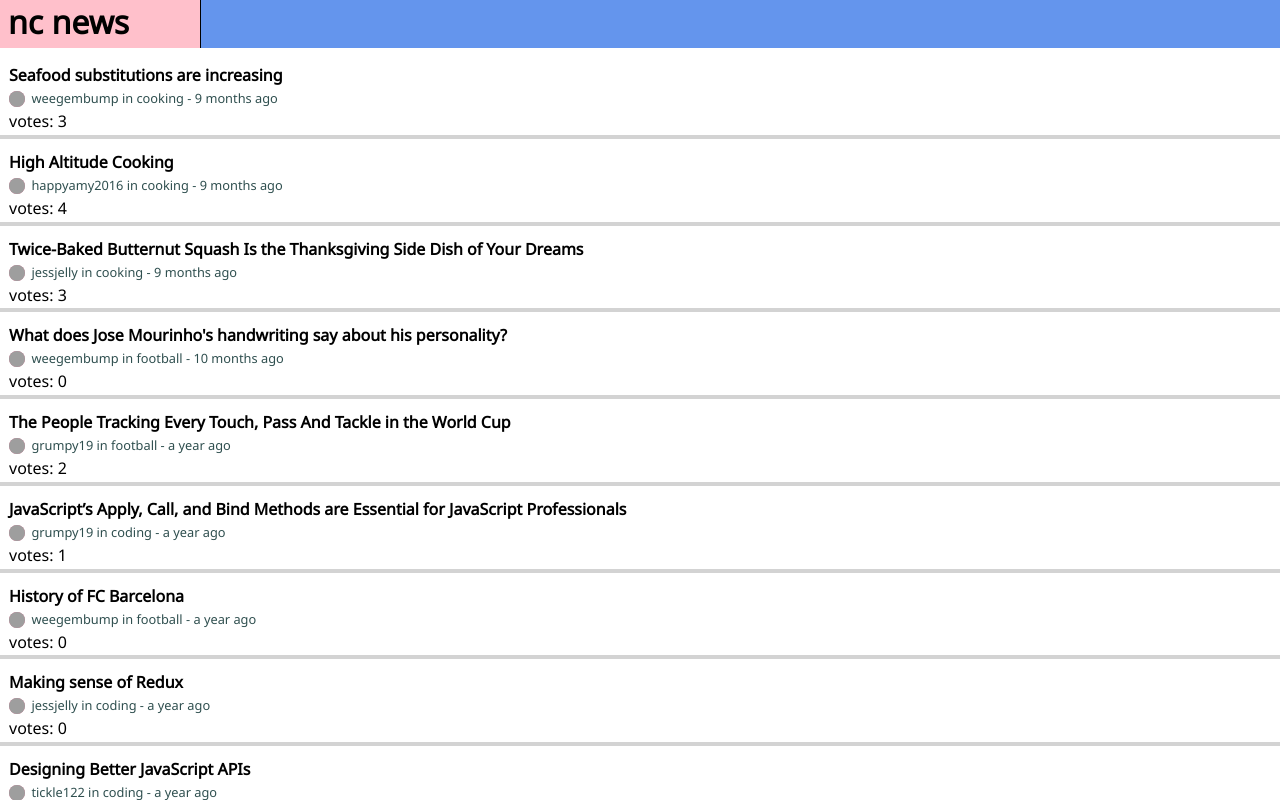
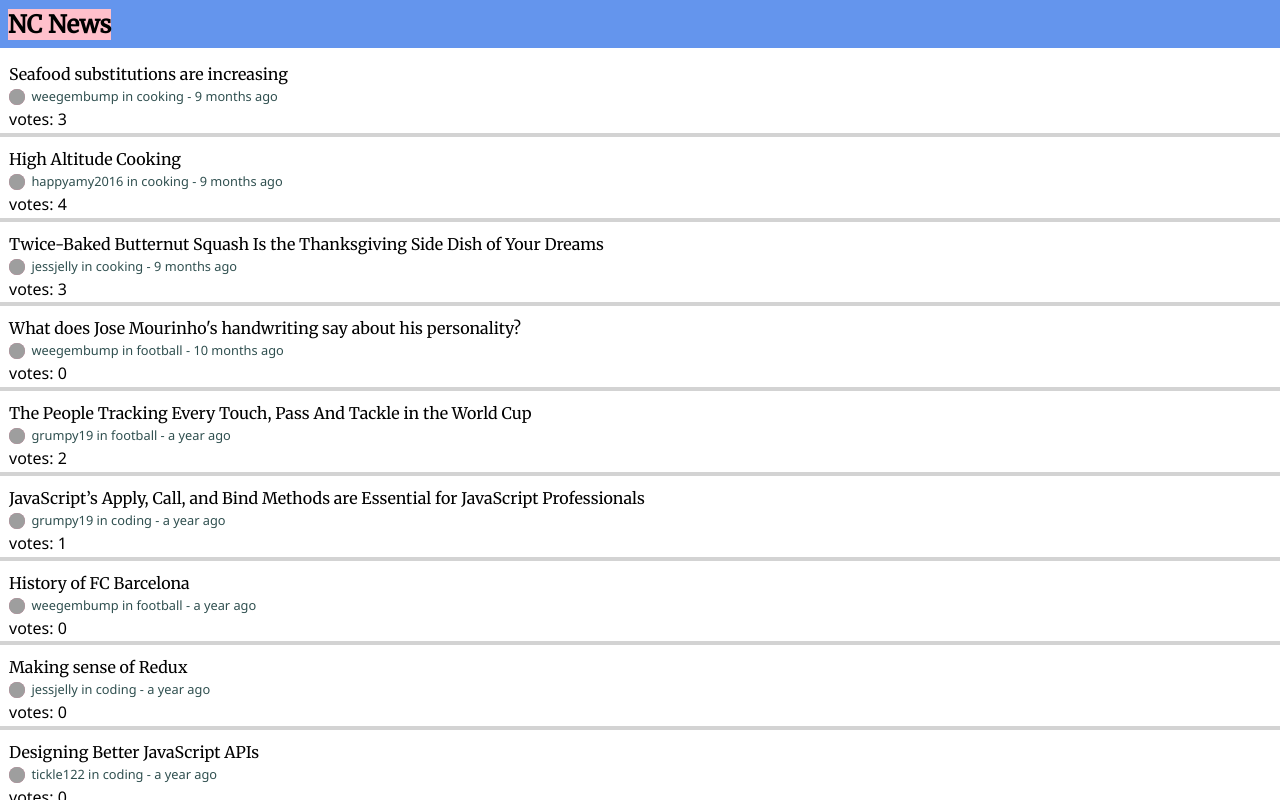
Before and after one commit to peter-job/nc-news-fe, a React (Create React App) app: page / in a window 1280 px wide. Built offline with nearby package versions, Linux system fonts and the light colour scheme; grey boxes are pictures that could not be loaded.

Commit message:
Change Article and App titles to Merriweather font, and adjust margins/padding of App title in Navbar component

```diff
--- a/src/components/Navbar.js
+++ b/src/components/Navbar.js
@@ -5,7 +5,7 @@ const Navbar = () => {
   return (
     <div className="Navbar">
       <div className="title">
-        <h1>nc news</h1>
+        <h2>NC News</h2>
       </div>
     </div>
   );
--- a/src/styles/Article.css
+++ b/src/styles/Article.css
@@ -35,7 +35,7 @@ li {
 }
 
 .Article .title {
-  font-weight: bold;
+  font-family: "Merriweather", serif;
   text-align: left;
   grid-area: title;
   margin-top: 0.25em;
--- a/src/styles/Navbar.css
+++ b/src/styles/Navbar.css
@@ -9,15 +9,19 @@
 }
 
 .Navbar .title {
-  padding-left: 0.5em;
-  border-right: 1px solid black;
-  width: 100%;
   text-align: left;
   background-color: pink;
+  font-family: "Merriweather", serif;
+  align-self: center;
+  justify-self: left;
+  margin-left: 0.5em;
+  margin-right: 0.5em;
 }
 
-h1 {
+h2 {
   padding: 0;
   margin: 0;
+  margin-left: 0em;
+  margin-right: 0;
   justify-self: left;
 }
```
